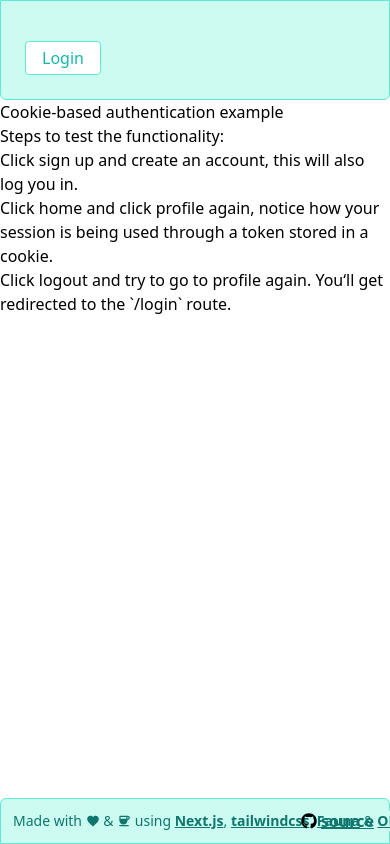
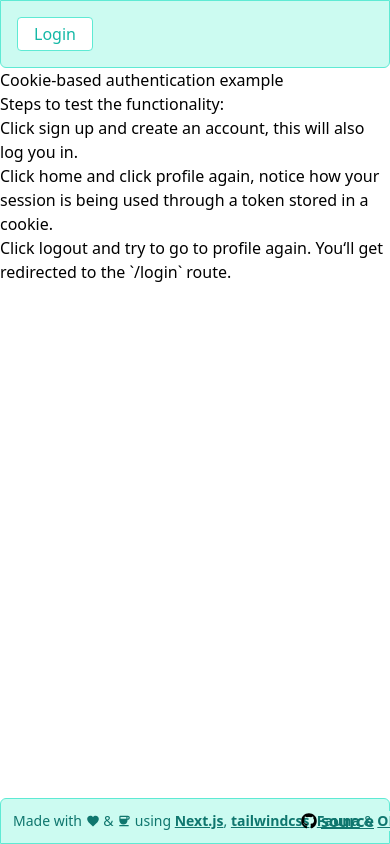
Before and after one commit to ollanket/movielist, a Next.js app: page / in a window 390 px wide. Built offline with nearby package versions, Linux system fonts and the light colour scheme.

Commit message:
Add basic navbar component

```diff
--- a/components/Navbar.tsx
+++ b/components/Navbar.tsx
@@ -5,8 +5,8 @@ const Navbar = () => {
   const bol = false;
 
   return (
-    <nav className="border border-teal-300 flex items-center justify-between flex-wrap bg-teal-100 p-6 rounded-b-md">
-      <div className="flex items-center justify-between flex-wrap bg-teal-100">
+    <nav className="border border-teal-300 flex items-center justify-between p-4 rounded-b-md bg-teal-100 sticky top-0">
+      <div className="flex items-center justify-between flex-nowrap">
         {bol ? (
           <div className="flex items-baseline flex-shrink-0 text-teal-700 mr-6">
             <span className="">logged in as:&nbsp;</span>
@@ -15,8 +15,8 @@ const Navbar = () => {
             </span>
           </div>
         ) : (
-          <div className="block">
-            <button className="inline-block text-md px-4 py-2 leading-none border rounded text-teal-500 bg-white border-teal-300 hover:border-transparent hover:text-white hover:bg-teal-700 mt-4 lg:mt-0">
+          <div className="flex items-center justify-center">
+            <button className="text-md px-4 py-2 leading-none border rounded text-teal-500 bg-white border-teal-300 hover:border-transparent hover:text-white hover:bg-teal-700">
               Login
             </button>
           </div>
```
